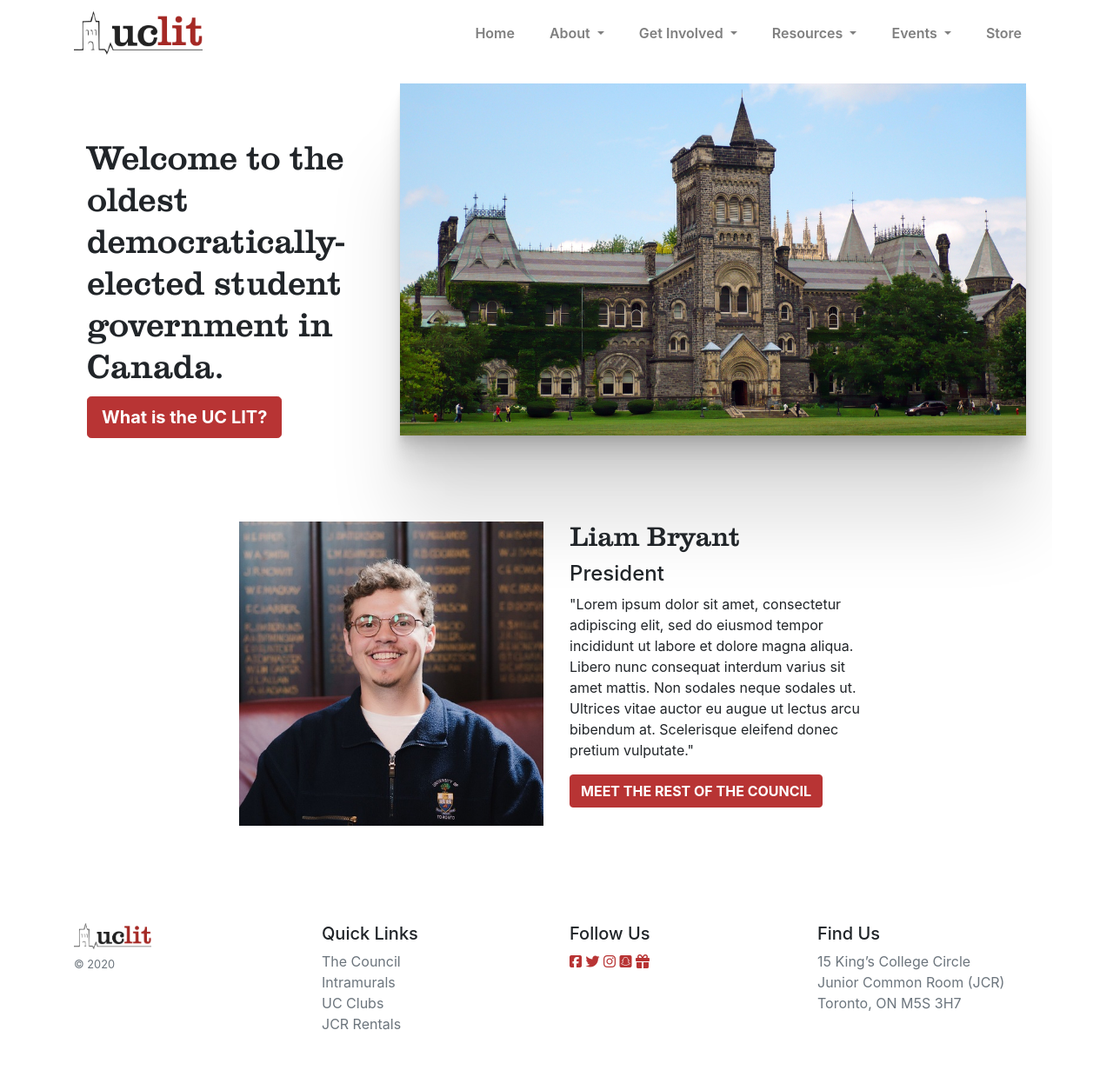
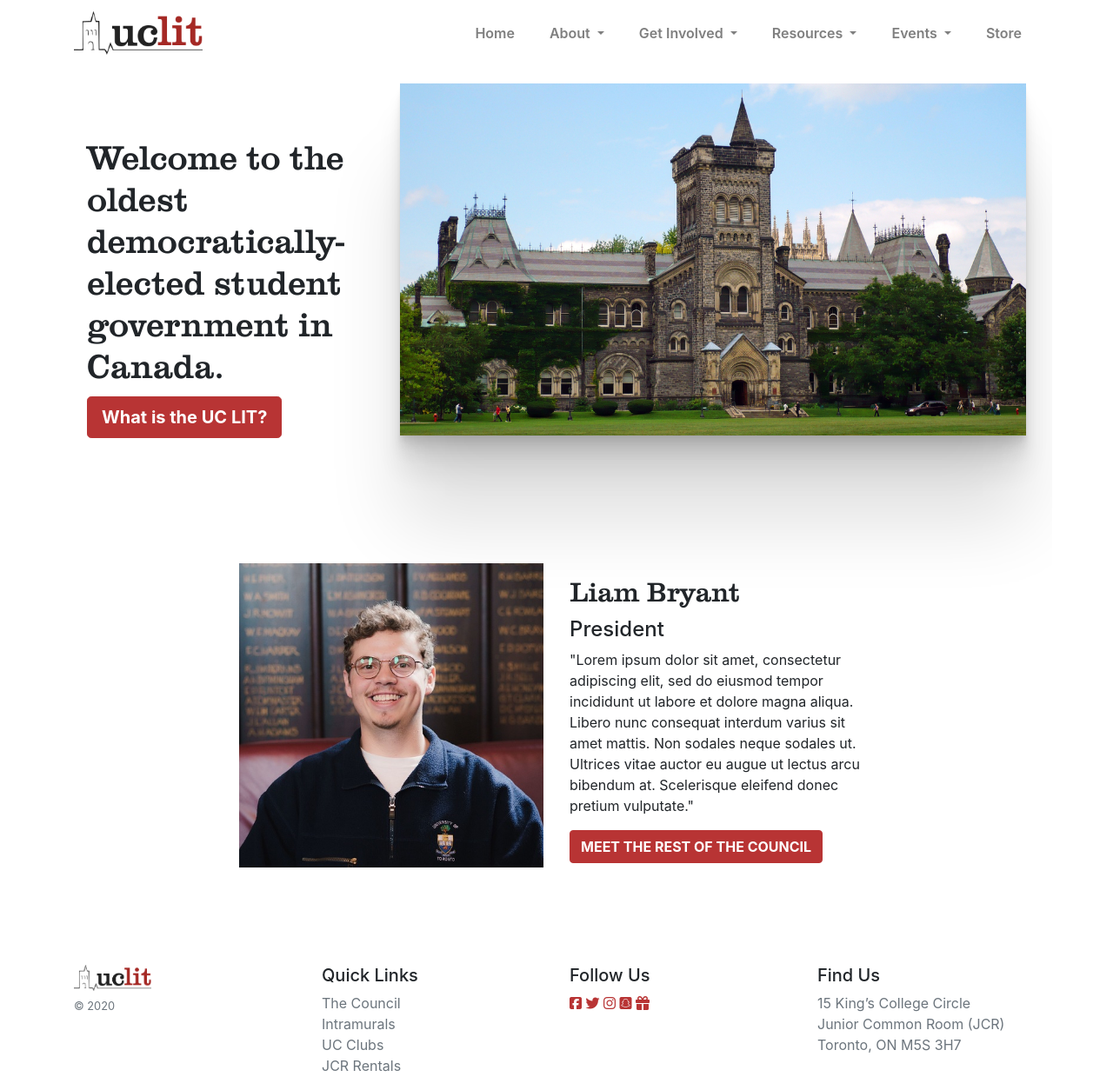
Before and after one commit to uclit-webmaster/uclit-site, a Jekyll site: the page built from index-cp.html, in a window 1280 px wide and 1254 px high. Shown: the whole window at 87% size. Built offline with Jekyll 4.4.1, drawn with Linux system fonts in a browser that asks for light colours; nearby versions of some CDN libraries.

Commit message:
fixed layout in home page

```diff
--- a/index-cp.html
+++ b/index-cp.html
@@ -3,12 +3,12 @@ layout: default
 title: Home page
 ---
 {% include responsive-jumbotron.html subtitle="Welcome to the oldest democratically-elected student government in Canada."%}
-<div class="row justify-content-center">
+<div class="row mt-5 justify-content-center">
     <div class="col-sm-4" data-aos="fade-right" data-aos-offset="200">
         <img class="img-fluid" src={{ site.data.presidents-message.image | relative_url }} class="rounded float-right"
             alt="{{ site.data.presidents-message.name }}, president">
     </div>
-    <div class="col-sm-4" data-aos="fade-left" data-aos-offset="200">
+    <div class="col-sm-4 mt-3" data-aos="fade-left" data-aos-offset="200">
         <h2 class="font-secondary">{{ site.data.presidents-message.name }}</h2>
         <h4>President</h4>
         <p>"{{ site.data.presidents-message.message }}"</p>
```
